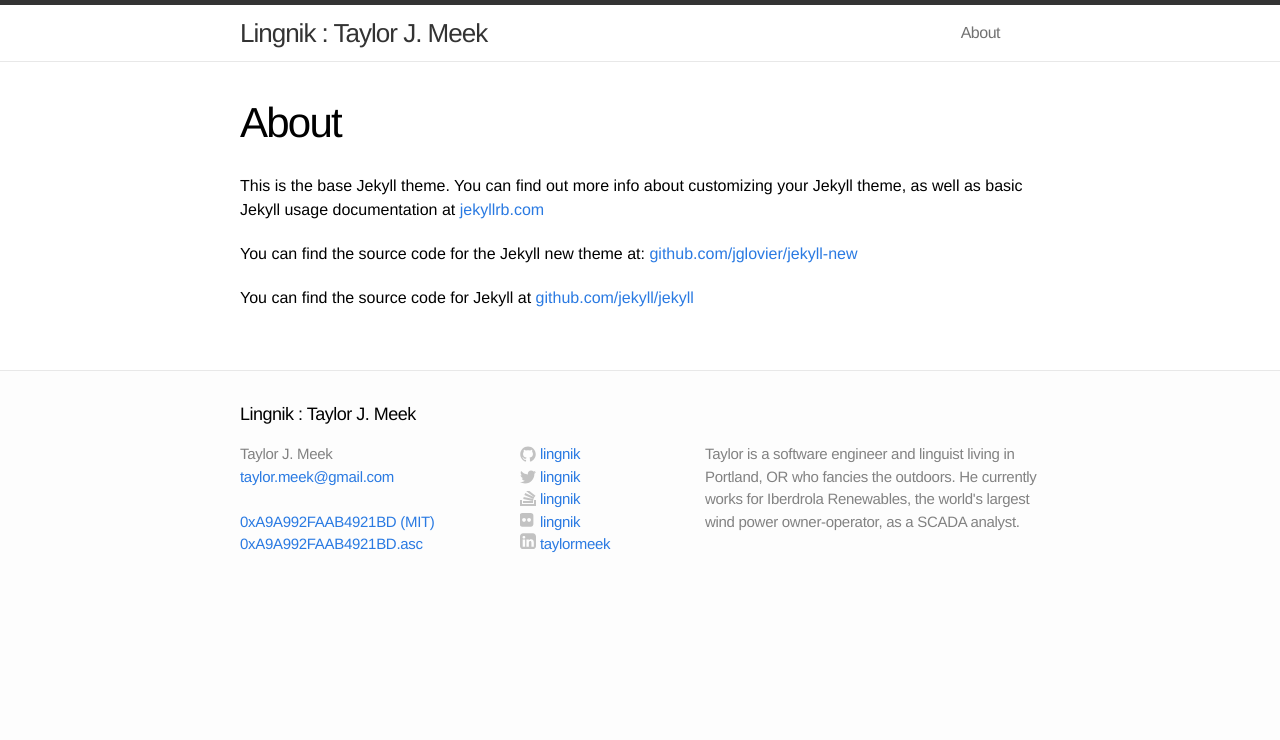
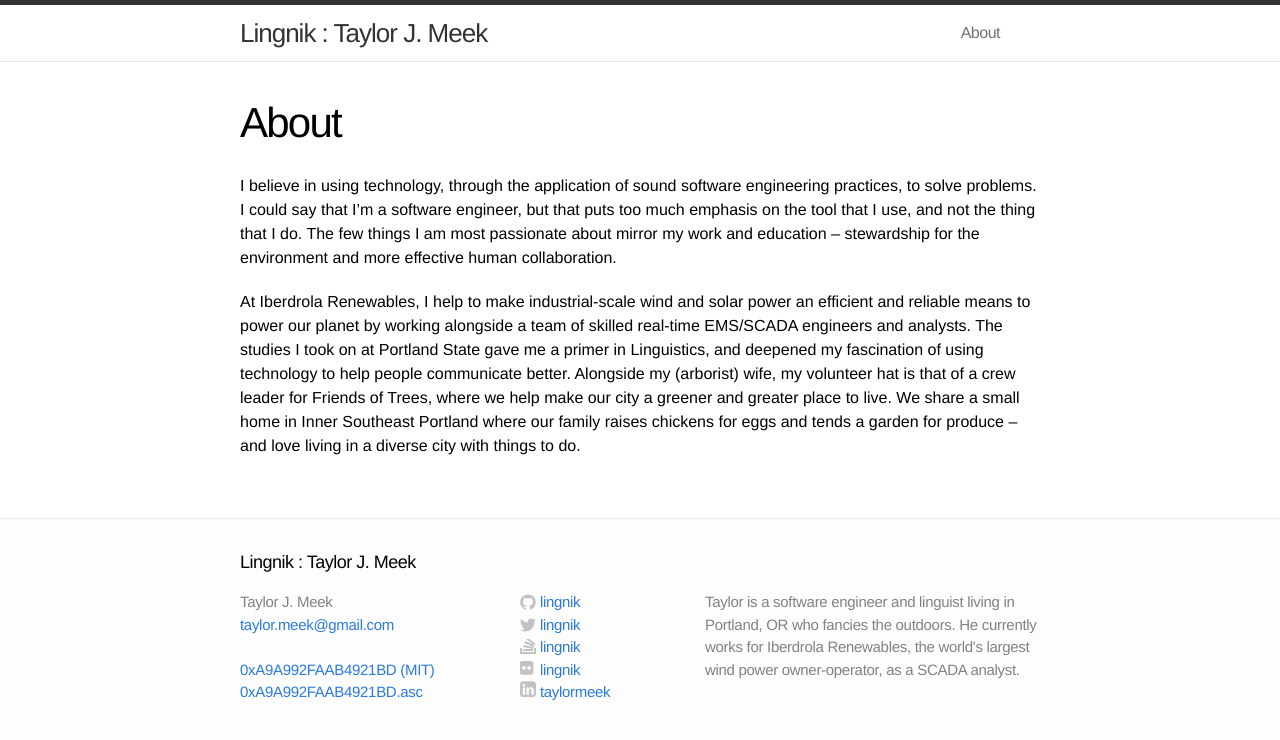
Before and after one commit to Lingnik/lingnik.github.io, a Jekyll site: the page built from about.md, in a window 1280 px wide. Shown: the top 740 px of the page. Built offline with Jekyll 4.4.1, drawn with Linux system fonts in a browser that asks for light colours.

Commit message:
about me page

```diff
--- a/about.md
+++ b/about.md
@@ -4,8 +4,6 @@ title: About
 permalink: /about/
 ---
 
-This is the base Jekyll theme. You can find out more info about customizing your Jekyll theme, as well as basic Jekyll usage documentation at [jekyllrb.com](http://jekyllrb.com/)
+I believe in using technology, through the application of sound software engineering practices, to solve problems. I could say that I'm a software engineer, but that puts too much emphasis on the tool that I use, and not the thing that I do. The few things I am most passionate about mirror my work and education -- stewardship for the environment and more effective human collaboration.
 
-You can find the source code for the Jekyll new theme at: [github.com/jglovier/jekyll-new](https://github.com/jglovier/jekyll-new)
-
-You can find the source code for Jekyll at [github.com/jekyll/jekyll](https://github.com/jekyll/jekyll)
+At Iberdrola Renewables, I help to make industrial-scale wind and solar power an efficient and reliable means to power our planet by working alongside a team of skilled real-time EMS/SCADA engineers and analysts. The studies I took on at Portland State gave me a primer in Linguistics, and deepened my fascination of using technology to help people communicate better. Alongside my (arborist) wife, my volunteer hat is that of a crew leader for Friends of Trees, where we help make our city a greener and greater place to live. We share a small home in Inner Southeast Portland where our family raises chickens for eggs and tends a garden for produce -- and love living in a diverse city with things to do.
```
Also changed, not shown: 1 other file.
